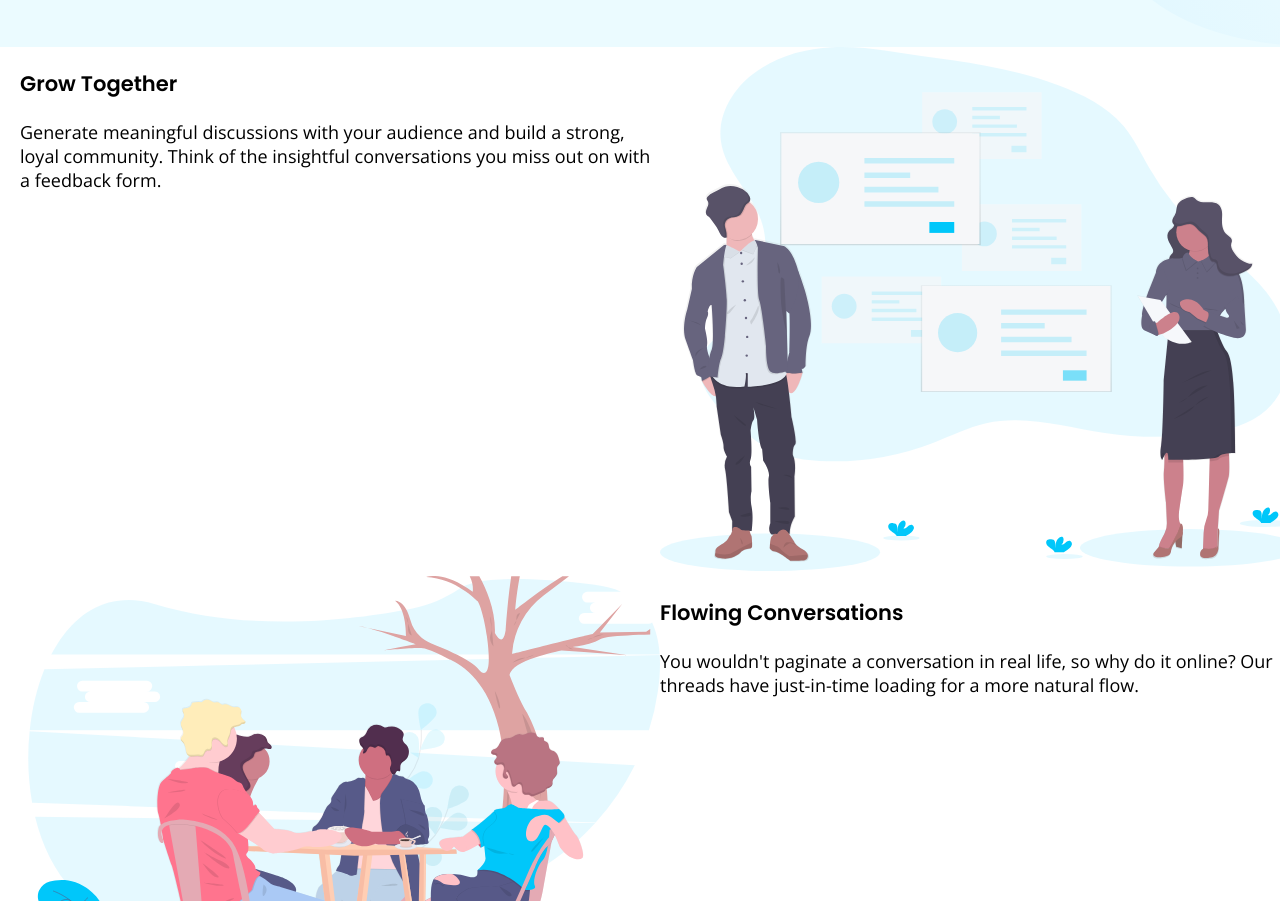
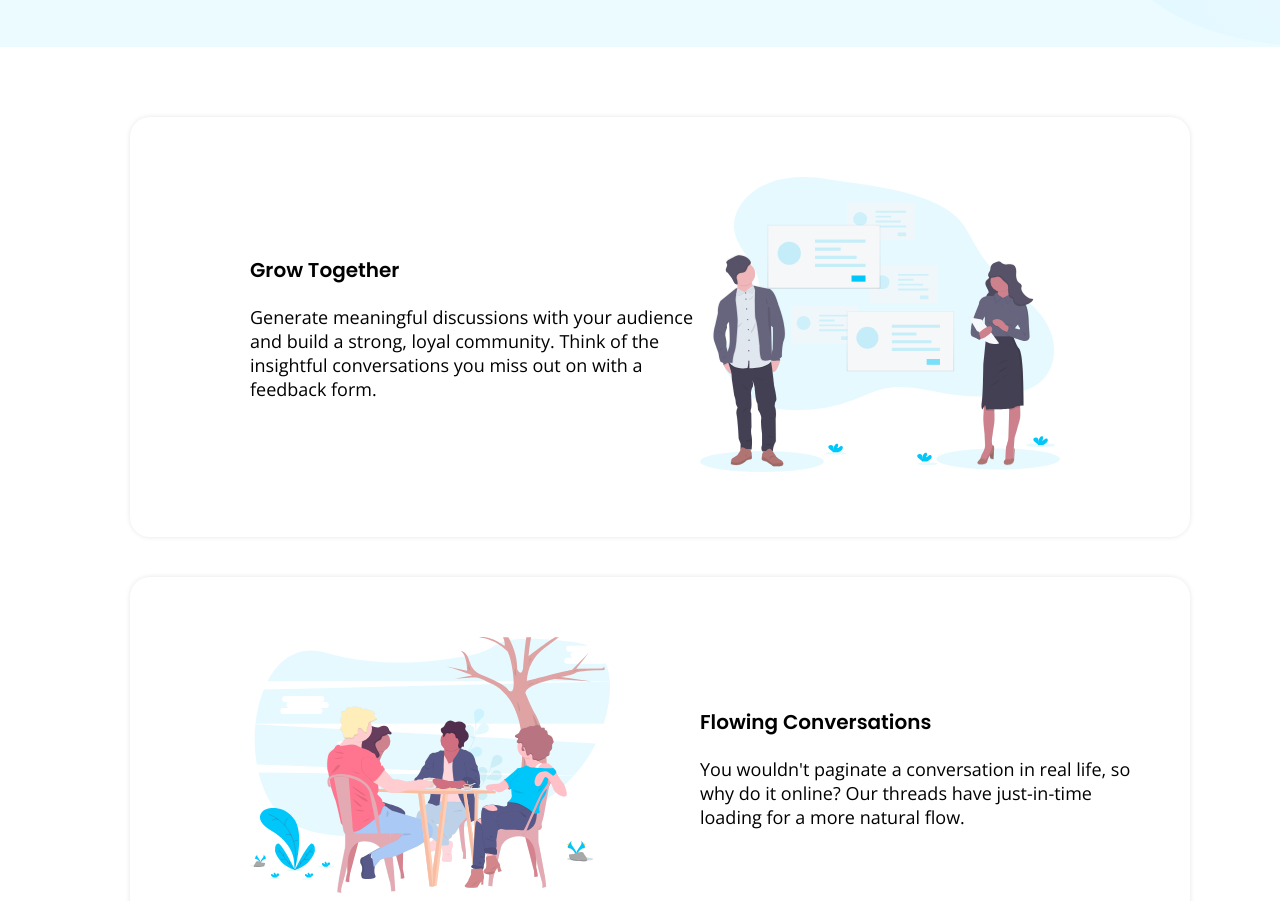
Before and after one commit to brittjavs/huddle-landing-page-with-feature-blocks, a plain HTML site: page index.html in a window 1280 px wide. Shown: the part 635-1536 px from the top of the page. Drawn offline with nearby package versions, Linux system fonts and the light colour scheme.

Commit message:
added box styling to main section. Added background color to footer

```diff
--- a/style.css
+++ b/style.css
@@ -6,6 +6,14 @@ body{
 
 h1, h2, h3 {
     font-family: 'Poppins', sans-serif;
+    font-weight: 600;
+}
+
+h1{
+    font-size: 30px;
+}
+h3{
+    font-size: 20px;
 }
 
 img{
@@ -38,6 +46,7 @@ nav button{
 
 .flex{
     display: flex;
+    align-items: center;
 }
 
 .flex > div {
@@ -61,6 +70,21 @@ nav button{
     font-family: 'Open Sans';
     font-weight: 700;
 }
-.bottom-container{
+main{
+    margin: 70px;
+}
+
+.box{
+    border-radius: 20px;
+    box-shadow: 0 0 5px rgba(0, 0, 0, 0.1);
+    padding: 60px 40px 60px 120px;
+    margin: 40px;
+}
+.box img{
+    width: 80%;
+}
+
+footer{
     background: hsl(192, 100%, 9%);
+    color: white;
 }
```
